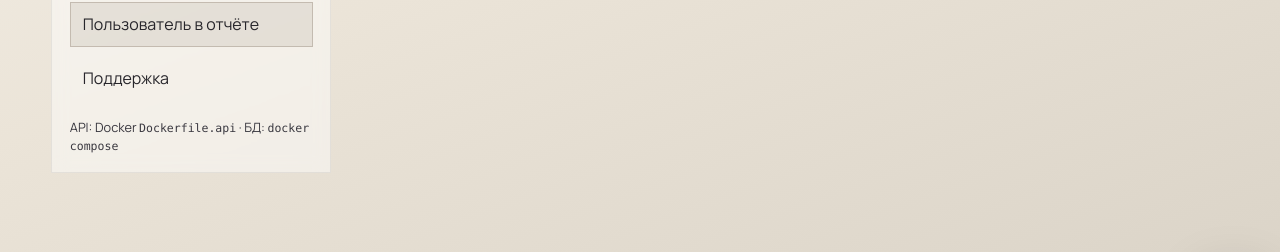
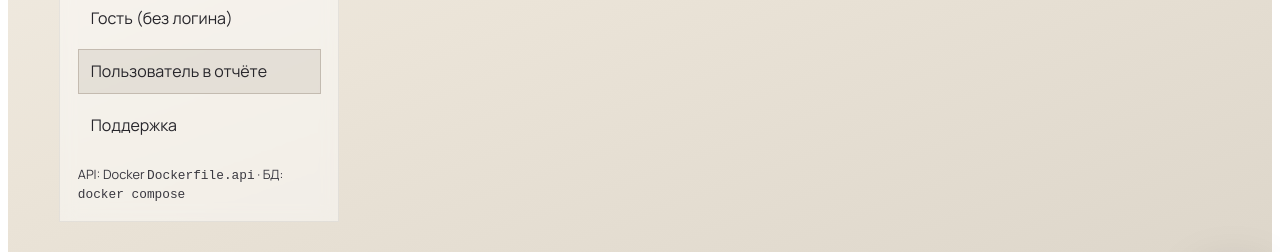
Before and after one commit to DimaUsman/react-chat-bot, a React (Vite) app in the folder client/: page / in a window 1280 px wide. Shown: the part 467-719 px from the top of the page. Built offline with nearby package versions, Linux system fonts and the light colour scheme; no server answers.

Commit message:
Scope widget CSS and harden embed so host apps do not white-screen.

```diff
--- a/client/src/ChatWidget.jsx
+++ b/client/src/ChatWidget.jsx
@@ -15,11 +15,12 @@
  * @param {(v:boolean)=>void} [props.onSupportMode]
  */
 export default function ChatWidget({
-  context,
+  context: contextProp,
   onSupportMode,
   apiBase = '',
   avatarUrl = DEFAULT_BOT_AVATAR,
 }) {
+  const context = contextProp || {};
   const api = createApi(context, apiBase);
   const BOT_AVATAR = avatarUrl;
   const [open, setOpen] = useState(false);
@@ -58,7 +59,11 @@
         setReady(true);
         clearTimeout(toastTimer.current);
         const waitMs = (data.welcome?.waitingTimeSec ?? 120) * 1000;
-        const delay = import.meta.env.DEV ? Math.min(waitMs, 6000) : waitMs;
+        const isDev =
+          typeof import.meta !== 'undefined' &&
+          import.meta.env &&
+          import.meta.env.DEV;
+        const delay = isDev ? Math.min(waitMs, 6000) : waitMs;
         toastTimer.current = setTimeout(() => {
           setToast(data.welcome?.welcomeMsg);
         }, delay);
@@ -265,7 +270,7 @@
   const showReportView = mode === 'report_view';
 
   return (
-    <>
+    <div className="chatbot-root">
       {toast && !open && (
         <button
           type="button"
@@ -449,7 +454,7 @@
           </div>
         </section>
       )}
-    </>
+    </div>
   );
 }
 
--- a/client/src/bot/flow.js
+++ b/client/src/bot/flow.js
@@ -4,12 +4,14 @@
 
 export function buildFlow({ session, context }) {
   const user = session?.user;
-  const firstname = user?.firstname || context.firstname;
+  const firstname = user?.firstname || context?.firstname;
+
   const name = firstname || user?.fullname || user?.login || 'гость';
   const canReports = Boolean(session?.menu?.canViewReports);
   const hasOpenSupport = Boolean(session?.menu?.hasOpenSupport);
   const isSupport = Boolean(session?.menu?.isSupport);
-  const dsLabel = context.dsName || context.dsNumber;
+  const dsLabel = context?.dsName || context?.dsNumber;
+
 
   if (isSupport) {
     return supportFlow({ user });
@@ -52,7 +54,7 @@
     action: 'load_history',
   });
 
-  const greeting = context.login
+  const greeting = context?.login
     ? `Здравствуйте, ${name}! Я КОРОБКО-КОТ — помощник по BI. Чем помочь?`
     : `Здравствуйте! Вы не авторизованы — я всё равно запомню диалог на несколько дней. Чем помочь?`;
 
--- a/client/src/bot/useBotEngine.js
+++ b/client/src/bot/useBotEngine.js
@@ -34,8 +34,8 @@
     ready,
     session?.user?.login,
     session?.menu?.isSupport,
-    context.dsNumber,
-    context.firstname,
+    context?.dsNumber,
+    context?.firstname,
   ]);
 
   const step = flow && stepId ? flow.steps[stepId] : null;
--- a/client/src/styles.css
+++ b/client/src/styles.css
@@ -1,4 +1,5 @@
-:root {
+/* Scoped tokens — НЕ на :root/body: иначе ломают хост (Luxms и т.п.) */
+.chatbot-root {
   --gold: #9c8f81;
   --gold-soft: #b6aa9a;
   --gold-glow: rgba(156, 143, 129, 0.35);
@@ -9,36 +10,39 @@
   --shadow: 0 22px 60px rgba(39, 38, 43, 0.32);
   font-family: Manrope, system-ui, sans-serif;
   color: var(--ink);
-  background: var(--paper);
-}
-
-* {
   box-sizing: border-box;
 }
 
-body {
-  margin: 0;
-  min-height: 100vh;
-  background:
-    radial-gradient(1200px 600px at 8% -12%, rgba(156, 143, 129, 0.38), transparent 55%),
-    radial-gradient(900px 520px at 100% 0%, rgba(39, 38, 43, 0.16), transparent 52%),
-    linear-gradient(160deg, #f7f3ec 0%, #ebe4d8 48%, #d9d2c6 100%);
+.chatbot-root *,
+.chatbot-root *::before,
+.chatbot-root *::after {
+  box-sizing: border-box;
 }
 
-code {
-  font-family: ui-monospace, SFMono-Regular, Menlo, Consolas, monospace;
-  font-size: 0.9em;
-}
-
-/* ——— Demo host ——— */
+/* ——— Demo host (только локальное демо, не хост BI) ——— */
 
 .demo-shell {
+  --gold: #9c8f81;
+  --gold-soft: #b6aa9a;
+  --gold-glow: rgba(156, 143, 129, 0.35);
+  --ink: #27262b;
+  --ink-soft: #3a3940;
+  --paper: #f3efe8;
+  --alert: #c45c3a;
+  --shadow: 0 22px 60px rgba(39, 38, 43, 0.32);
   min-height: 100vh;
+  margin: 0;
   padding: 2.5rem clamp(1.25rem, 4vw, 3.5rem);
   display: grid;
   grid-template-columns: minmax(220px, 280px) 1fr;
   gap: 2rem;
   align-items: start;
+  font-family: Manrope, system-ui, sans-serif;
+  color: var(--ink);
+  background:
+    radial-gradient(1200px 600px at 8% -12%, rgba(156, 143, 129, 0.38), transparent 55%),
+    radial-gradient(900px 520px at 100% 0%, rgba(39, 38, 43, 0.16), transparent 52%),
+    linear-gradient(160deg, #f7f3ec 0%, #ebe4d8 48%, #d9d2c6 100%);
 }
 
 .demo-hero {
```
Also changed, not shown: 1 other file (tests, documents, lock files or other folders).
